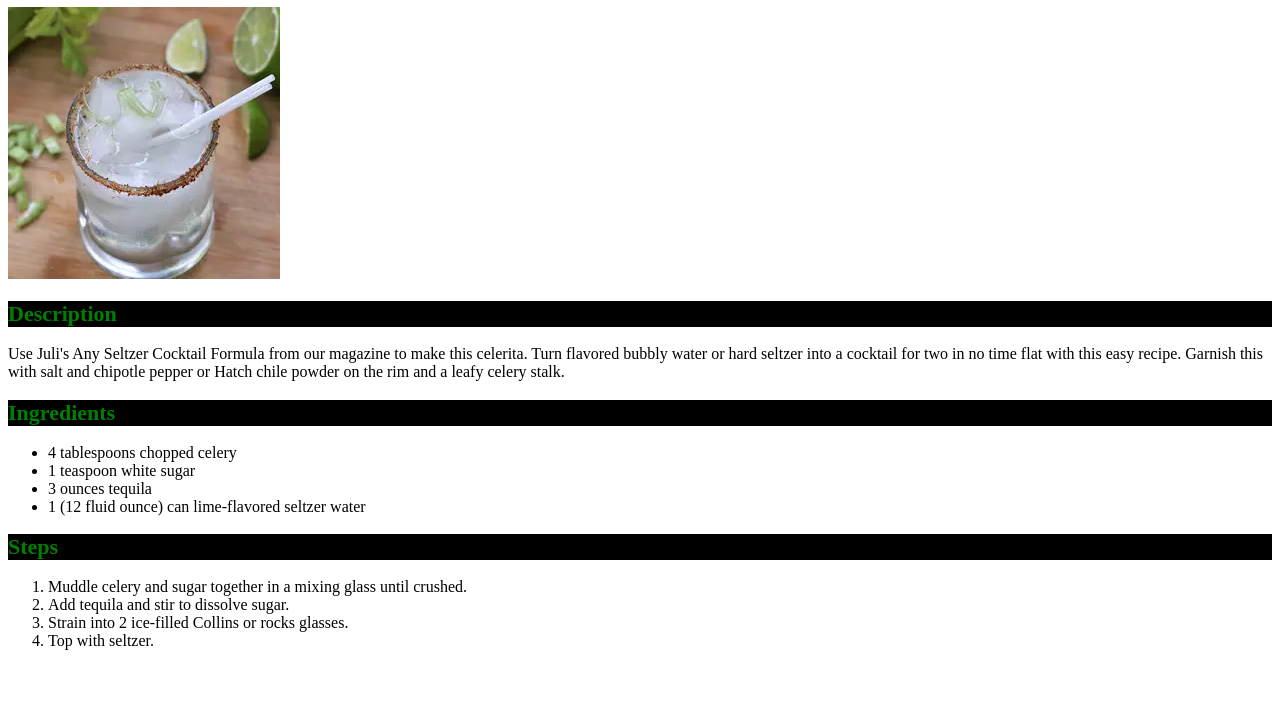
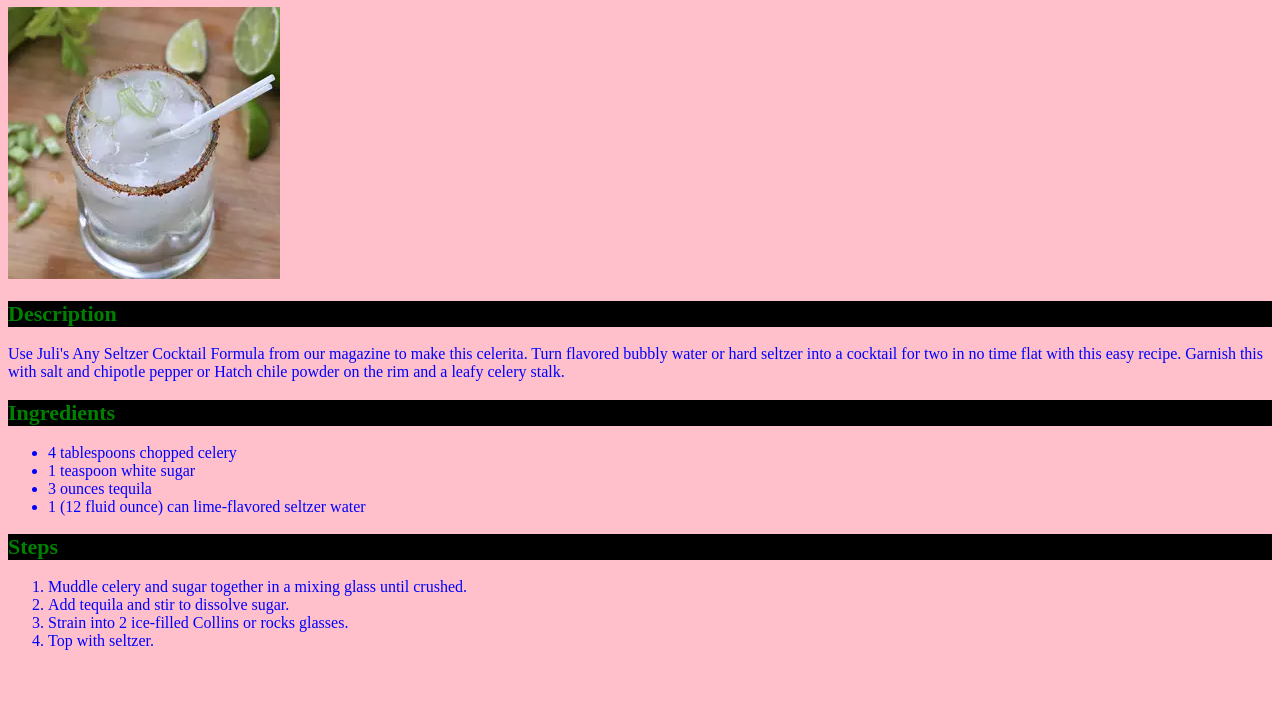
Before and after one commit to Kadunapikin/odin-recipes, a plain HTML site: page recipes/celerita.html in a window 1280 px wide. Shown: the part 73-800 px from the top of the page. Drawn offline with Linux system fonts and the light colour scheme.

Commit message:
add a background and text color to celerita.html body

```diff
--- a/css/recipe.css
+++ b/css/recipe.css
@@ -3,3 +3,7 @@
     color: green;
     font-size: 22px;
 }
+#body {
+    background-color: pink;
+    color: blue;
+}
```
